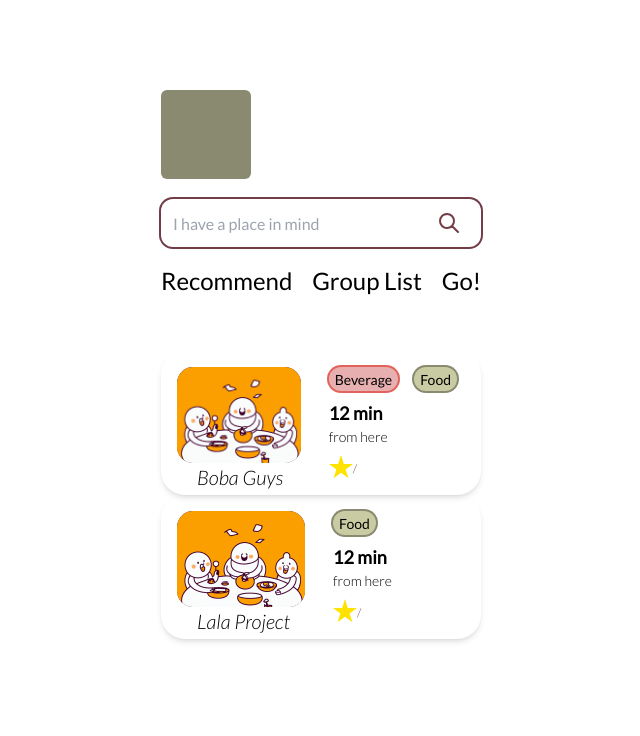
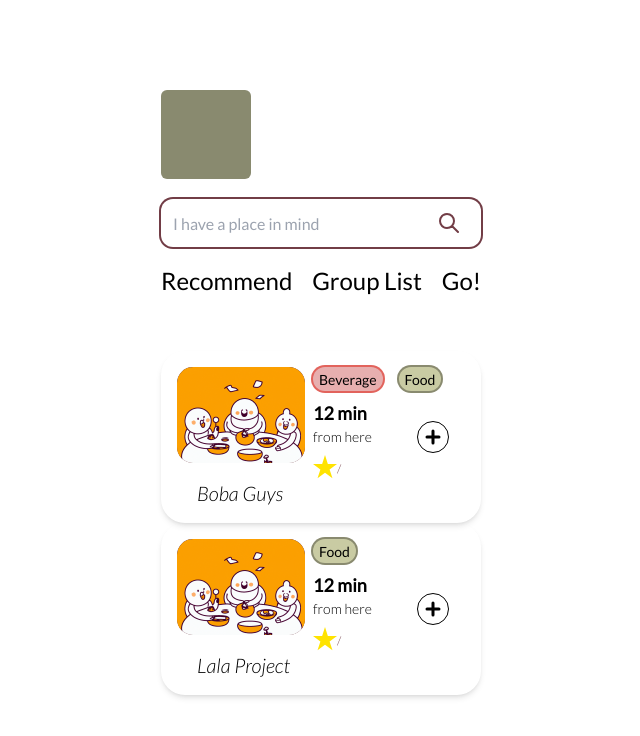
Before and after one commit to kapa-moon/final-project-team-decider, a React (Create React App) app in the folder front-end/: page /recommend in a window 1280 px wide. Shown: the top 736 px of the page, without its empty margins (319-959 px from the left). Built offline with nearby package versions, Linux system fonts and the light colour scheme.

Commit message:
Recommendation Page Update With Add Button

```diff
--- a/front-end/src/component/Recommend.js
+++ b/front-end/src/component/Recommend.js
@@ -1,5 +1,5 @@
 import React from 'react';
-import GroupCard from './GroupCard';
+import RecommendCard from './RecommendCard';
 import Placeholder from '../image/pic1.png';
 
 function Recommend({ SelctedLocation }) {
@@ -9,7 +9,7 @@
 var count = 0;
 
 const getCard = SelectedLocation => SelectedLocation.map(item => (
-    <GroupCard name={item.name} type = {item.type} image = {Placeholder} key = {count++}></GroupCard>
+    <RecommendCard name={item.name} type = {item.type} image = {Placeholder} key = {count++}></RecommendCard>
   ));
 
 
@@ -21,13 +21,15 @@
     image: Placeholder,
     distance: 12,
     rate: 4.5,
-    total: 198,},
+    total: 198,
+    votes:0},
     { name: "Lala Project",
     type: ["Food"],
     image: Placeholder,
     distance: 12,
     rate: 4.5,
-    total: 198,},
+    total: 198,
+    votes:0},
 ]
 
 export default Recommend;
--- /dev/null
+++ b/front-end/src/component/RecommendCard.js
@@ -0,0 +1,60 @@
+import React from 'react';
+import Bubble from './Bubble';
+
+const RecommendCard = (props) => {
+    return (
+        <div className='group-card grid grid-cols-10'>
+            <div className='card-wrapper row-span-full col-start-1 col-span-10 self-center shadow-md rounded-3xl p-4'>
+                <div className='object-cover flex justify-start rounded-3xl'>
+                    <div className='pic rounded-2xl bg-primary w-32 h-24 overflow-hidden'>
+                        <img className='rounded-2xl' src={props.image} alt='food' />
+                    </div>
+                    {/* <VoteBox></VoteBox> */}
+                    <div className='flex-row'>
+                        <div className='flex justify-between' >
+                            <Bubble type={props.type[0]}></Bubble>
+                            <Bubble type={props.type[1]}></Bubble>
+                        </div>
+
+                        <p className='font-black text-lg text-left pt-2 pl-2'>{props.distance}12 min</p>
+                        <p className='text-sm font-light text-left pl-2'>from here</p>
+                        {/* <img src={Star} alt='star' /> */}
+                        <div className='m-0 pt-2 flex'>
+                            <svg xmlns="http://www.w3.org/2000/svg" className='w-8 h-6 m-0 pl-2 '><g><path d="M19.467,23.316,12,17.828,4.533,23.316,7.4,14.453-.063,9H9.151L12,.122,14.849,9h9.213L16.6,14.453Z" fill="#ffe300" data-original="#000000" /></g>
+                            </svg>
+                            <div className='inline-block align-bottom'>
+                                <span>{props.rate}</span>
+
+                                <span className='text-primary font-light text-xs '> / {props.total}</span>
+                            </div>
+
+                        </div>
+
+                    </div>
+
+                </div>
+
+                <div className='text-xl indent-5 text-left justify-start italic capitalize '><h1>{props.name}</h1></div>
+
+            </div>
+
+            <div class="row-span-full col-start-9 self-center">
+                    <div class="w-8 h-8 right-0">
+                        <div class="h-full w-full">
+                            <div class="flex items-center justify-center flex-1 h-full p-2 border border-gray-400 rounded-full">
+                                <div class="relative">
+                                        <svg xmlns="http://www.w3.org/2000/svg" class="h-6 w-6 text-gray-500" fill="none" viewBox="0 0 24 24" stroke="currentColor">
+                                        <path stroke-linecap="round" stroke-linejoin="round" stroke-width="3" d="M12 6v6m0 0v6m0-6h6m-6 0H6" />
+                                        </svg>
+                                </div>
+                            </div>
+                        </div>
+                    </div>
+                </div>
+
+        </div>
+
+    );
+}
+
+export default RecommendCard;
```
